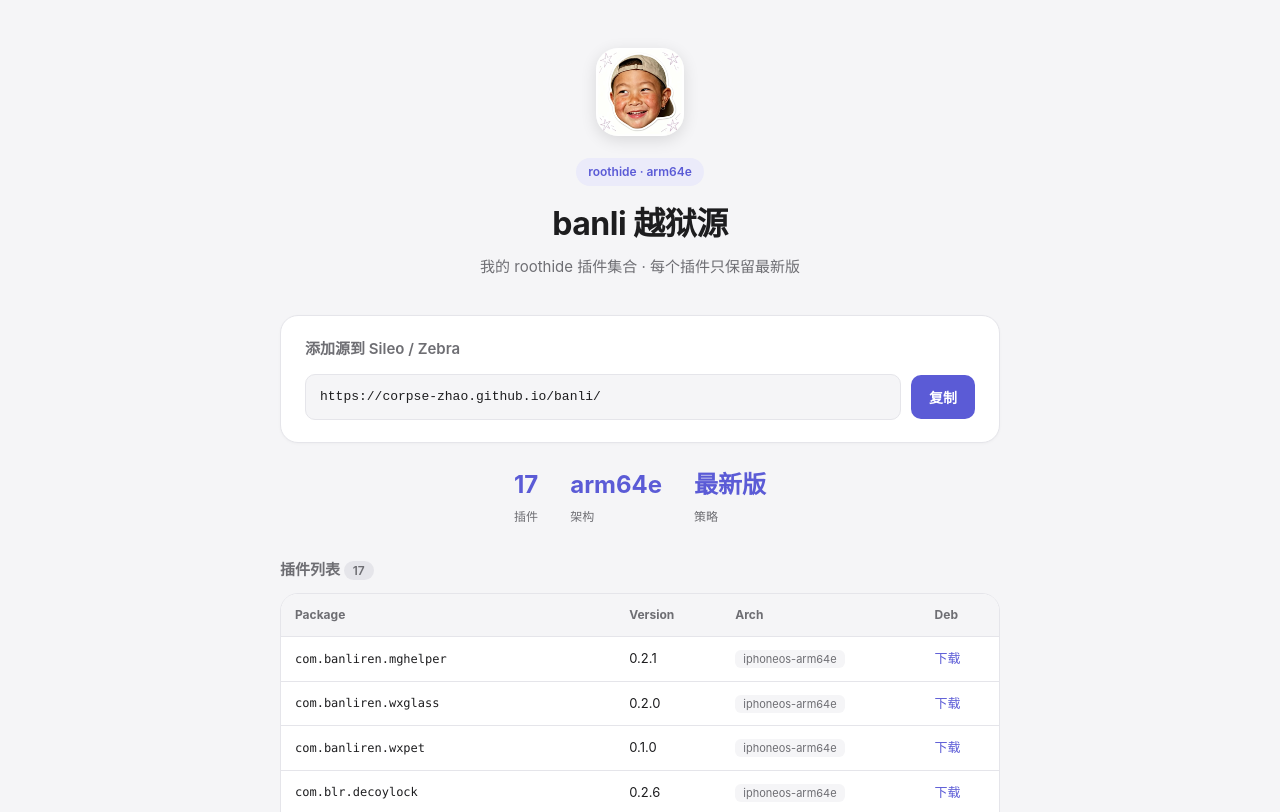
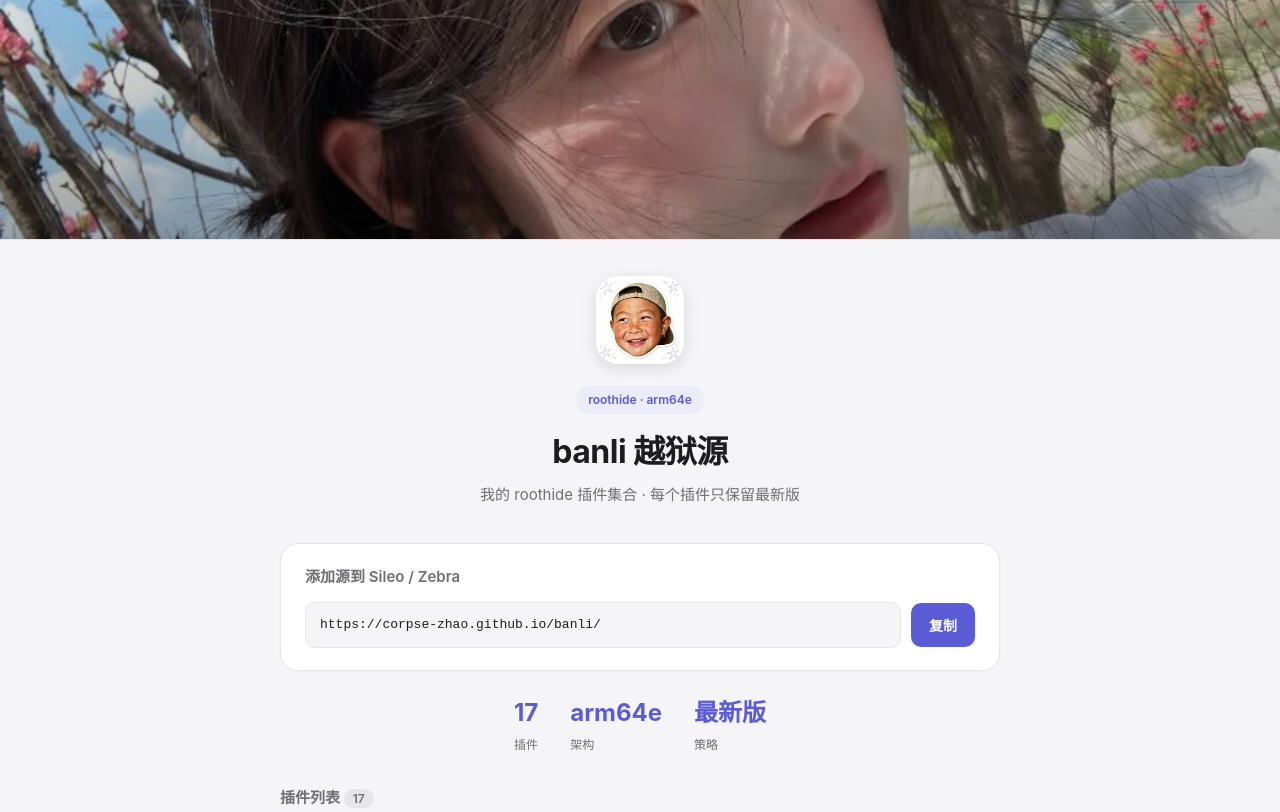
Before and after one commit to Corpse-zhao/banli, a plain HTML site: page index.html in a window 1280 px wide. Shown: the top 812 px of the page. Drawn offline with Linux system fonts and the light colour scheme.

```diff
--- a/index.html
+++ b/index.html
@@ -35,7 +35,12 @@ td.pkg{font-family:ui-monospace,SFMono-Regular,Menlo,monospace;font-size:12px}
 .tag{background:var(--bg);border-radius:6px;padding:2px 8px;font-size:11px;color:var(--sub)}
 a{color:var(--accent);text-decoration:none}
 footer{text-align:center;color:var(--sub);font-size:12px;margin-top:32px}
-</style></head><body><div class="wrap">
+.banner{position:relative;width:100%;height:240px;overflow:hidden;background:#222}
+.banner img{width:100%;height:100%;object-fit:cover;object-position:center 42%;display:block}
+.banner-shade{position:absolute;inset:0;background:linear-gradient(to bottom,rgba(0,0,0,.12),rgba(0,0,0,.34))}
+.banner::after{content:'';position:absolute;left:0;right:0;bottom:0;height:1px;background:var(--line)}
+.with-banner{padding-top:36px}
+</style></head><body><div class='banner'><img src='banner.jpg' alt='banner'><div class='banner-shade'></div></div><div class="wrap with-banner">
 <header><img class='avatar' src='CydiaIcon@3x.png' alt='repo icon'><div><span class='badge'>roothide · arm64e</span></div><h1>banli 越狱源</h1><p class="tagline">我的 roothide 插件集合 · 每个插件只保留最新版</p></header>
 <div class="card"><h2>添加源到 Sileo / Zebra</h2>
 <div class="srcrow"><code id="src">https://corpse-zhao.github.io/banli/</code><button onclick="cp()">复制</button></div></div>
```
Also changed, not shown: banner.jpg (added), 1 other file.
